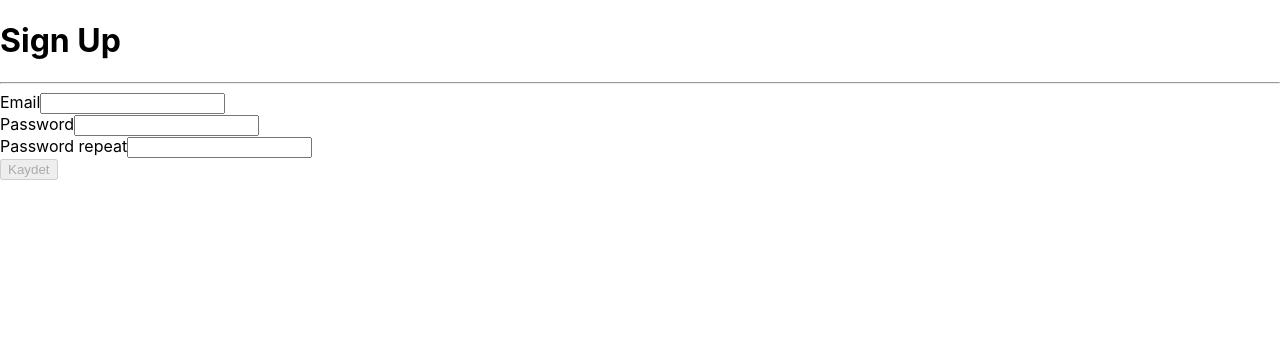
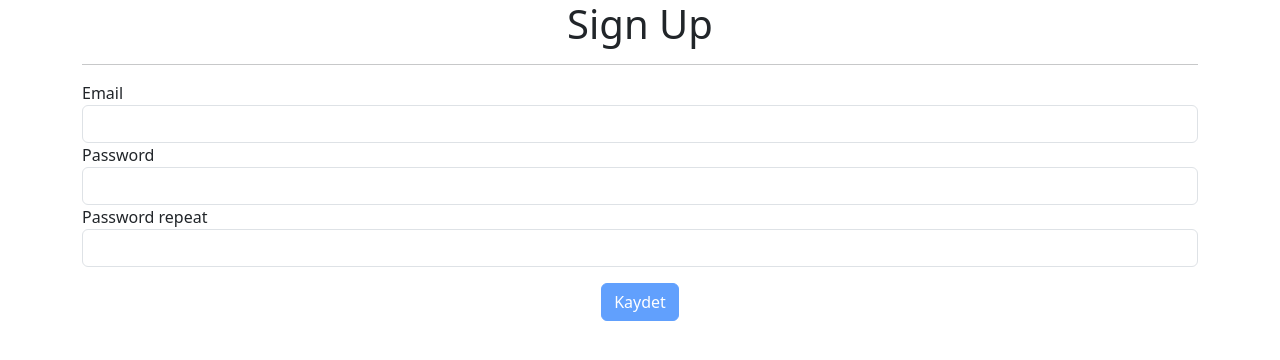
Before and after one commit to icbozoglu/project25-frontend, a React (Create React App) app: page / in a window 1280 px wide. Shown: the top 360 px of the page. Built offline with nearby package versions, Linux system fonts and the light colour scheme.

Commit message:
bootstrap eklendi

```diff
--- a/package.json
+++ b/package.json
@@ -7,9 +7,12 @@
     "@testing-library/jest-dom": "^6.6.3",
     "@testing-library/react": "^16.2.0",
     "@testing-library/user-event": "^13.5.0",
+    "axios": "^1.7.9",
+    "bootstrap": "^5.3.3",
     "react": "^19.0.0",
     "react-dom": "^19.0.0",
     "react-scripts": "5.0.1",
+    "sass": "^1.85.0",
     "web-vitals": "^2.1.4"
   },
   "scripts": {
@@ -35,5 +38,6 @@
       "last 1 firefox version",
       "last 1 safari version"
     ]
-  }
+  },
+  "proxy": "http://localhost:8080"
 }
--- a/public/index.html
+++ b/public/index.html
@@ -9,6 +9,7 @@
       name="description"
       content="Web site created using create-react-app"
     />
+
     <link rel="apple-touch-icon" href="%PUBLIC_URL%/logo192.png" />
     <!--
       manifest.json provides metadata used when your web app is installed on a
--- /dev/null
+++ b/src/api/apiCalls.js
@@ -0,0 +1,5 @@
+import axios from "axios";
+
+export const signup = user =>{
+    return axios.post("/api/v1/users", user);
+}
--- /dev/null
+++ b/src/bootstrap-override.scss
@@ -0,0 +1 @@
+@import '~bootstrap/scss/bootstrap.scss'
--- a/src/index.js
+++ b/src/index.js
@@ -3,6 +3,7 @@ import ReactDOM from 'react-dom/client';
 import './index.css';
 import reportWebVitals from './reportWebVitals';
 import UserSignUpPage from './pages/SignUp/UserSignUpPage.js'
+import './bootstrap-override.scss';
 
 const root = ReactDOM.createRoot(document.getElementById('root'));
 root.render(
--- a/src/pages/SignUp/UserSignUpPage.js
+++ b/src/pages/SignUp/UserSignUpPage.js
@@ -1,31 +1,51 @@
+import {signup} from "../../api/apiCalls";
 import { useState } from "react";
 
 const UserSignUpPage = () => {
 
   const [user, setUser] = useState({email: "", password: "",  passwordRepeat: ""});
 
-  const onChange = (e) => {
+  const [pendingApiCall, setPendingApiCall] = useState(false);
+
+  const onChange = e => {
     setUser({...user, [e.target.id]:e.target.value});
   }
 
+  const onClick = async e =>{
+    e.preventDefault();
+    setPendingApiCall(true);
+
+    signup(user)
+    .then(response => {setPendingApiCall(false)})
+    .catch(error => {setPendingApiCall(false)});
+  }
+
   return (
-    <>
-      <h1>Sign Up</h1>
+    <div className="container">
+    <form>
+      <h1 className="text-center">Sign Up</h1>
       <hr />
-      <div>
+      <div className="form-group">
         <label htmlFor="email">Email</label>
-        <input id="email" onChange={onChange}/>
+        <input id="email" onChange={onChange} className="form-control"/>
       </div>
-      <div>
+      <div className="form-group">
         <label htmlFor="password">Password</label>
-        <input id="password" type="password" onChange={onChange}/>
+        <input id="password" type="password" onChange={onChange} className="form-control"/>
       </div>
-      <div>
+      <div className="form-group">
         <label htmlFor="passwordRepeat">Password repeat</label>
-        <input id="passwordRepeat" type="password" onChange={onChange}/>
+        <input id="passwordRepeat" type="password" onChange={onChange} className="form-control"/>
       </div>
-      <button disabled={!user.password || user.password != user.passwordRepeat}>Kaydet</button>
-    </>
+      <div className="text-center mt-3">
+      <button className="btn btn-primary" onClick={onClick} disabled={pendingApiCall || !user.password || user.password !== user.passwordRepeat}>
+      {pendingApiCall && <span  class="spinner-border spinner-border-sm" aria-hidden="true"></span>}
+      <span> Kaydet</span>
+      </button>
+      </div>
+
+      </form>
+    </div>
   );
 };
 
```
Also changed, not shown: 1 other file (tests, documents, lock files or other folders).
